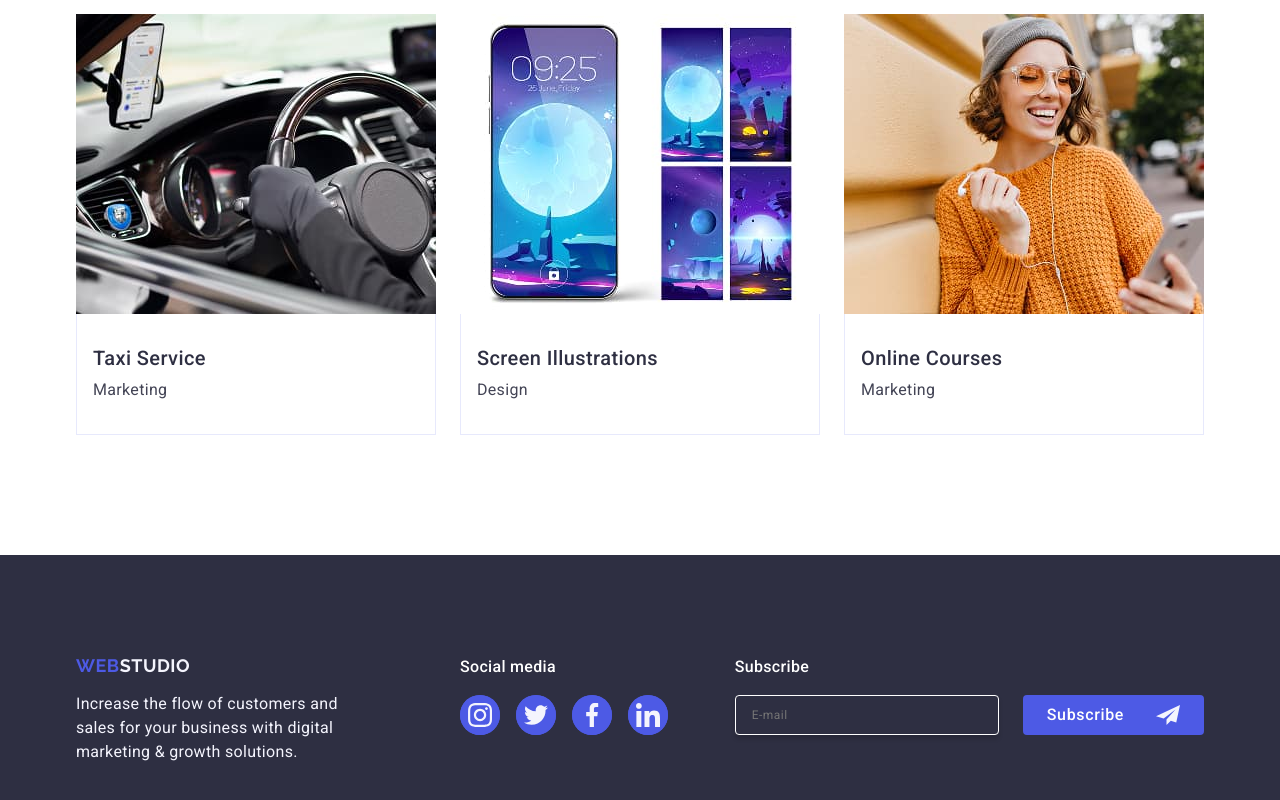
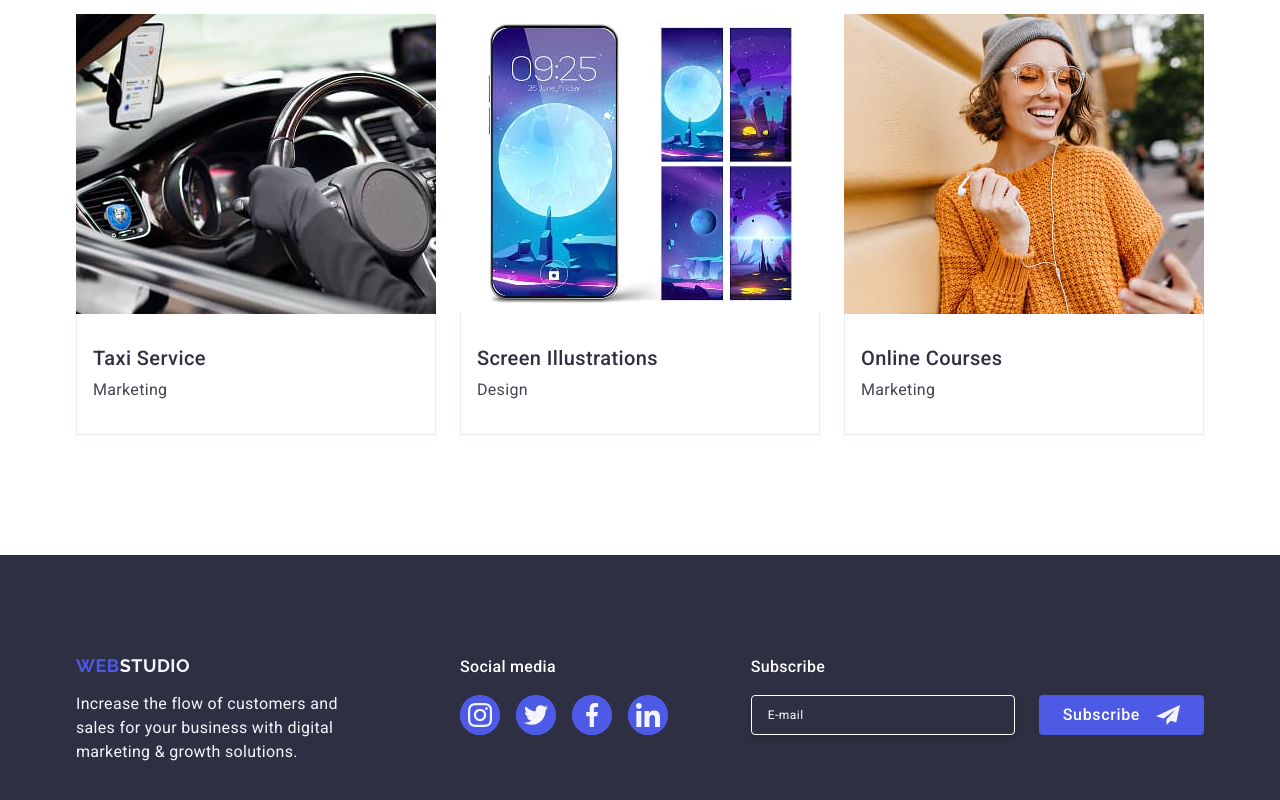
Before and after one commit to AnnaSavina3087/goit-markup-hw-05, a plain HTML site: page index.html in a window 1280 px wide. Shown: the part 2604-3404 px from the top of the page. Drawn offline with nearby package versions, Linux system fonts and the light colour scheme.

Commit message:
finish hw5

```diff
--- a/css/styles.css
+++ b/css/styles.css
@@ -700,11 +700,14 @@ input[type="checkbox"]:checked + .agreement-wrapper > .agreement-checkbox {
   border-color: #31d0aa;
 }
 
+.footer-form-input::placeholder {
+  color: #fff;
+}
+
 .footer-form-btn {
   display: flex;
   justify-content: center;
   align-items: center;
-  gap: 16px;
   border-radius: 4px;
   padding: 8px 24px;
   min-width: 165px;
```
